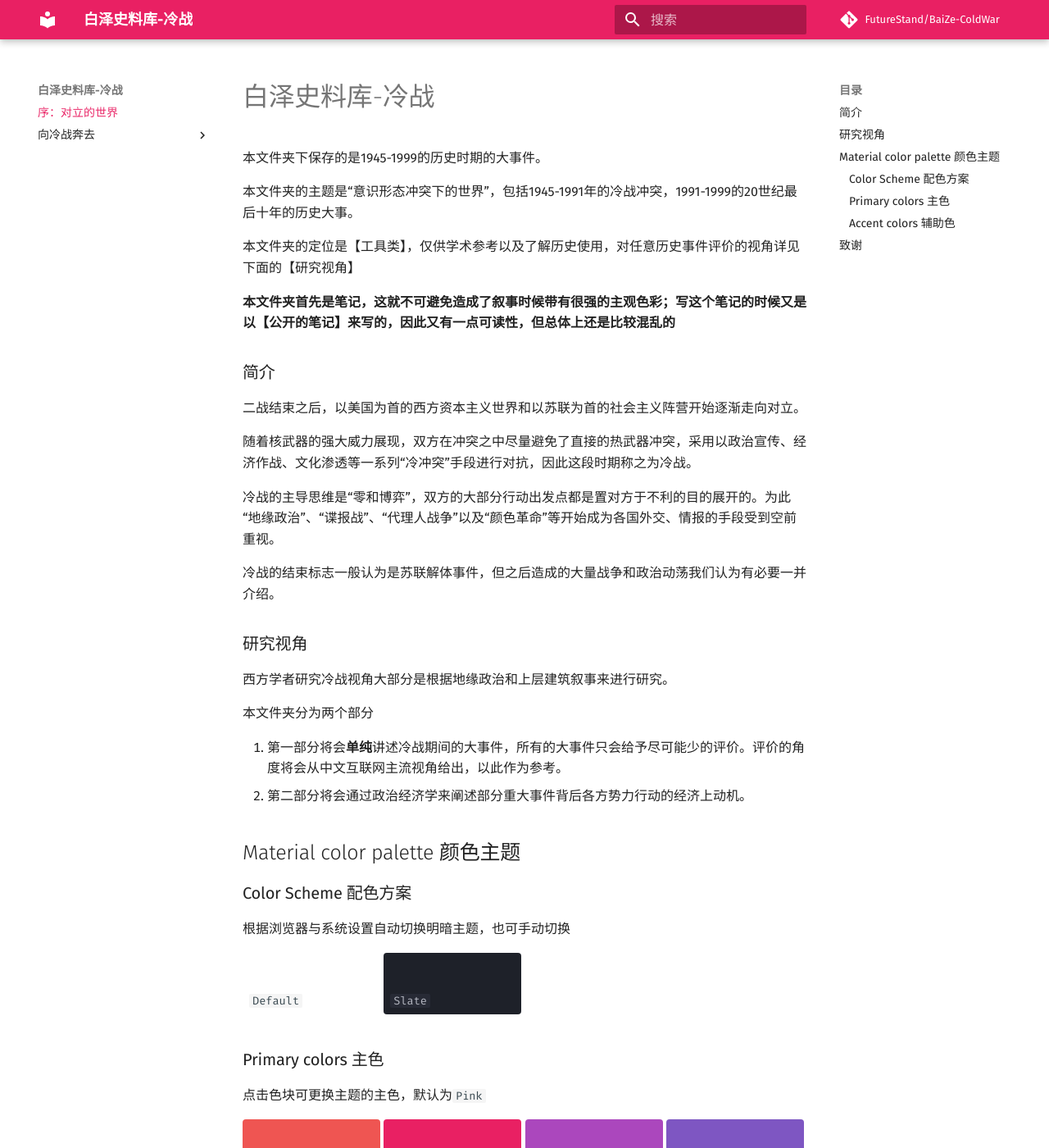
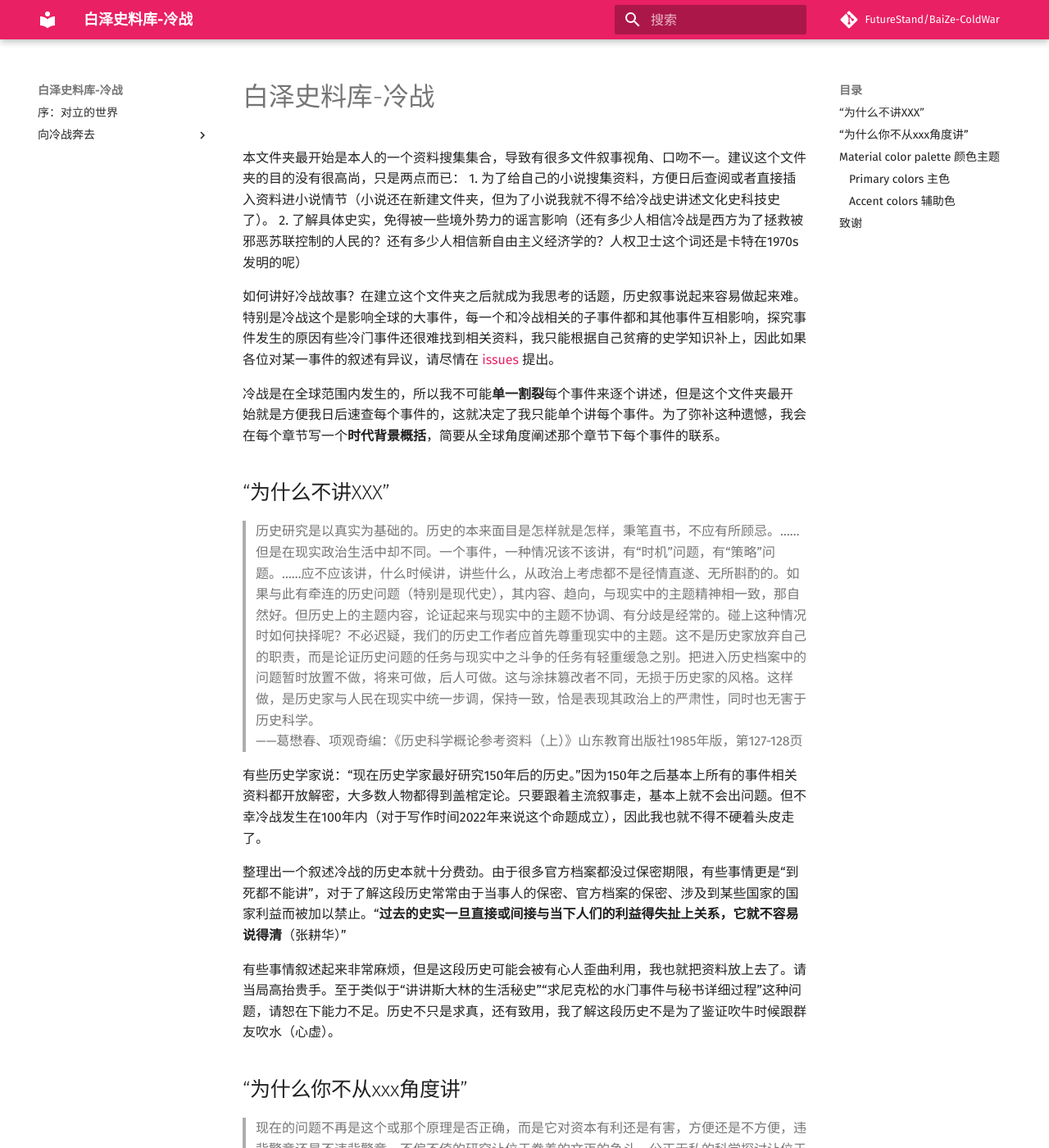
Before and after one commit to FutureStand/BaiZe-ColdWar, an MkDocs documentation site: the page built from docs/index.md, in a window 1280 px wide and 1400 px high. Shown: the whole window at 82% size. Built offline with MkDocs 1.6.1 and Material for MkDocs 9.7.7, drawn with Linux system fonts in a browser that asks for light colours; comment, search, counter and statistics services are not loaded; some of the changed text lies outside the part shown.

Commit message:
添加导言

```diff
--- /dev/null
+++ b/docs/cold-war.md
@@ -0,0 +1,15 @@
+# 序：对立的世界
+
+1994年，西伯利亚大铁路上，一辆客运列车车厢坐着一位老人。他的目光随着向西的列车射向远处人民极度贫困的土地。他叹息一声：“是我害了俄罗斯祖国。”
+
+这位老人名叫索尔仁尼琴，你可能不认识他的名字，但一定听说过在他笔尖下描述的一个地名——古拉格群岛。《古拉格群岛》讲述了在一个名为古拉格群岛上面的苏联劳改营的生活，这本书让索尔仁尼琴使他获得了1970年的诺贝尔文学奖，也使他1974年失去了苏联公民的身份，同时也埋没了他1978年移居美国之后对资本主义制度的抨击和西方民主不适合苏联的论调，现在右派尊崇他为“永远的持不同政见者”。
+
+这本书和其他“持不同政见者”的作品一起，被美国投送到苏联用于培养反抗苏维埃政权的苏联青年。苏联最后解体了，这场延续人类半个世纪之久的两大阵营的冷战结束了。
+
+两个阵营把几乎全球人类分成了三类：一类是已经加入苏联一方，一类已经加入美国一方，一类是前两类争取拉近各自一类的一方。这场没有硝烟的冲突从意识形态文化软实力到科技技术硬实力，从白令海峡到格陵兰岛，从北冰洋到南极科考站，从地下12000米的科拉钻孔到离地4亿公里的火星探测器，可以说双方为了打败对方，除了军事手段之外，招式尽出，耗费全身心力。
+
+这场绵延44年的冷战，把人类从二战结束时还在使用化学能带到了原子能时代，把人类活动范围从地球表面带到外太空，把人类远距离通信时长从以小时计到以毫秒计，把人类科技发展到一个前所未有的高度。
+
+同时这个冷战的意识形态之争形成的冷战思维延续到现在的国际政治之中。双方从未有过如此有组织的意识形态冲突，知识分子们被组织起来对敌人寻章摘句、断章取义、春秋笔法……几十个国家的通讯社、数以百计的广播电台、成千上万的报纸传单以十几种主要语言，对敌人进行24小时不停息的宣传攻势。
+
+这个冷战的开端很简单，第一次世界大战结束之后的华盛顿凡尔赛条例没有阻止二战爆发，二战之后关于世界新秩序的构成，大国们开始了博弈……
--- a/docs/index.md
+++ b/docs/index.md
@@ -1,50 +1,47 @@
 # 白泽史料库-冷战
 
-本文件夹下保存的是1945-1999的历史时期的大事件。
+本文件夹最开始是本人的一个资料搜集集合，导致有很多文件叙事视角、口吻不一。建议这个文件夹的目的没有很高尚，只是两点而已：
+1. 为了给自己的小说搜集资料，方便日后查阅或者直接插入资料进小说情节（小说还在新建文件夹，但为了小说我就不得不给冷战史讲述文化史科技史了）。
+2. 了解具体史实，免得被一些境外势力的谣言影响（还有多少人相信冷战是西方为了拯救被邪恶苏联控制的人民的？还有多少人相信新自由主义经济学的？人权卫士这个词还是卡特在1970s发明的呢）
 
-本文件夹的主题是“意识形态冲突下的世界”，包括1945-1991年的冷战冲突，1991-1999的20世纪最后十年的历史大事。
+如何讲好冷战故事？在建立这个文件夹之后就成为我思考的话题，历史叙事说起来容易做起来难。特别是冷战这个是影响全球的大事件，每一个和冷战相关的子事件都和其他事件互相影响，探究事件发生的原因有些冷门事件还很难找到相关资料，我只能根据自己贫瘠的史学知识补上，因此如果各位对某一事件的叙述有异议，请尽情在 [issues](https://github.com/FutureStand/BaiZe-ColdWar/issues) 提出。
 
-本文件夹的定位是【工具类】，仅供学术参考以及了解历史使用，对任意历史事件评价的视角详见下面的【研究视角】
+冷战是在全球范围内发生的，所以我不可能**单一割裂**每个事件来逐个讲述，但是这个文件夹最开始就是方便我日后速查每个事件的，这就决定了我只能单个讲每个事件。为了弥补这种遗憾，我会在每个章节写一个**时代背景概括**，简要从全球角度阐述那个章节下每个事件的联系。
 
-**本文件夹首先是笔记，这就不可避免造成了叙事时候带有很强的主观色彩；写这个笔记的时候又是以【公开的笔记】来写的，因此又有一点可读性，但总体上还是比较混乱的**
+## “为什么不讲XXX”
 
-### 简介
+>历史研究是以真实为基础的。历史的本来面目是怎样就是怎样，秉笔直书，不应有所顾忌。……但是在现实政治生活中却不同。一个事件，一种情况该不该讲，有“时机”问题，有“策略”问题。……应不应该讲，什么时候讲，讲些什么，从政治上考虑都不是径情直遂、无所斟酌的。如果与此有牵连的历史问题（特别是现代史），其内容、趋向，与现实中的主题精神相一致，那自然好。但历史上的主题内容，论证起来与现实中的主题不协调、有分歧是经常的。碰上这种情况时如何抉择呢？不必迟疑，我们的历史工作者应首先尊重现实中的主题。这不是历史家放弃自己的职责，而是论证历史问题的任务与现实中之斗争的任务有轻重缓急之别。把进入历史档案中的问题暂时放置不做，将来可做，后人可做。这与涂抹篡改者不同，无损于历史家的风格。这样做，是历史家与人民在现实中统一步调，保持一致，恰是表现其政治上的严肃性，同时也无害于历史科学。
+>——葛懋春、项观奇编：《历史科学概论参考资料（上）》山东教育出版社1985年版，第127-128页
 
-二战结束之后，以美国为首的西方资本主义世界和以苏联为首的社会主义阵营开始逐渐走向对立。
+有些历史学家说：“现在历史学家最好研究150年后的历史。”因为150年之后基本上所有的事件相关资料都开放解密，大多数人物都得到盖棺定论。只要跟着主流叙事走，基本上就不会出问题。但不幸冷战发生在100年内（对于写作时间2022年来说这个命题成立），因此我也就不得不硬着头皮走了。
 
-随着核武器的强大威力展现，双方在冲突之中尽量避免了直接的热武器冲突，采用以政治宣传、经济作战、文化渗透等一系列“冷冲突”手段进行对抗，因此这段时期称之为冷战。
+整理出一个叙述冷战的历史本就十分费劲。由于很多官方档案都没过保密期限，有些事情更是“到死都不能讲”，对于了解这段历史常常由于当事人的保密、官方档案的保密、涉及到某些国家的国家利益而被加以禁止。“**过去的史实一旦直接或间接与当下人们的利益得失扯上关系，它就不容易说得清**（张耕华）”
 
-冷战的主导思维是“零和博弈”，双方的大部分行动出发点都是置对方于不利的目的展开的。为此“地缘政治”、“谍报战”、“代理人战争”以及“颜色革命”等开始成为各国外交、情报的手段受到空前重视。
+有些事情叙述起来非常麻烦，但是这段历史可能会被有心人歪曲利用，我也就把资料放上去了。请当局高抬贵手。至于类似于“讲讲斯大林的生活秘史”“求尼克松的水门事件与秘书详细过程”这种问题，请恕在下能力不足。历史不只是求真，还有致用，我了解这段历史不是为了鉴证吹牛时候跟群友吹水（心虚）。
 
-冷战的结束标志一般认为是苏联解体事件，但之后造成的大量战争和政治动荡我们认为有必要一并介绍。
+## “为什么你不从xxx角度讲”
 
-### 研究视角
+>现在的问题不再是这个或那个原理是否正确，而是它对资本有利还是有害，方便还是不方便，违背警章还是不违背警章。不偏不倚的研究让位于豢养的文丐的争斗，公正无私的科学探讨让位于辩护士的坏心恶意。
+>——《马克思恩格斯全集》23卷
 
-西方学者研究冷战视角大部分是根据地缘政治和上层建筑叙事来进行研究。
+社会科学的事实牵扯到人们的利益关系。在自然科学你可以说“科学无国界”，但社会科学本身就是带有阶级性的，有资产阶级的社会科学就有无产阶级的社会科学，有封建阶级的社会科学就有农奴阶级的社会科学。任何史实都是会牵涉到部分人的切身利益的，因此叙述史实的时候就不可避免带有自身阶级的视角。对于冷战留下的大量资料，基本上都是沾上有色眼镜的视角，不是“邪恶美帝”就是“恐怖苏修”，随着西方在冷战的胜利，留下的资料基本上都是诋毁社会主义的内容，这让本就扑朔迷离的历史更添许多了解上的难度。
 
-本文件夹分为两个部分
+我是赞同“没有超阶级的普世价值，只有特定阶级的具体利益”的，所以我不会昧着良心充当资产阶级的传声筒，讲述“苏联从头到脚都是邪恶的”，也不会跟着苏修阶级的路子喊“苏联已经建成发达社会主义，它的一切都是完美无缺的”，我个人认为凡事都要辩证看待，不能太过于绝对，非黑即白之类的。然而我是不能剥夺读者了解不同观点的权利的，从辨别有心人的奇谈怪论来说也是很有教益的。因此我会放不同观点进入下面这种卡片之中，第一个卡片的观点仅仅是放上去的顺序，没有所谓“特意排序”或者是“本人赞同”，仅仅作为读者参考之用。
 
-1. 第一部分将会**单纯**讲述冷战期间的大事件，所有的大事件只会给予尽可能少的评价。评价的角度将会从中文互联网主流视角给出，以此作为参考。
-2. 第二部分将会通过政治经济学来阐述部分重大事件背后各方势力行动的经济上动机。
+=== "观点1"
+     1. 这是一个观点
+     2. 它的编号是1
+     3. 它编号是1没有原因
+=== "观点2"
+     1. 这是另一个观点
+     2. 它的编号是2
+     3. 它编号是2没有原因
+
+如你所见
 
 ## Material color palette 颜色主题
 
-### Color Scheme 配色方案
-
-根据浏览器与系统设置自动切换明暗主题，也可手动切换
-<div class="tx-switch">
-<button data-md-color-scheme="default"><code>Default</code></button>
-<button data-md-color-scheme="slate"><code>Slate</code></button>
-</div>
-<script>
-  var buttons = document.querySelectorAll("button[data-md-color-scheme]")
-  Array.prototype.forEach.call(buttons, function(button) {
-    button.addEventListener("click", function() {
-      document.body.dataset.mdColorScheme = this.dataset.mdColorScheme;
-      localStorage.setItem("data-md-color-scheme",this.dataset.mdColorScheme);
-    })
-  })
-</script>
+这个网站是用 Mkdocs 加上 Material 主题建立的，有个极大好处就是可以定制自己的主题，你可以根据下面来定制自己的颜色主题。
 
 ### Primary colors 主色
 
@@ -82,6 +79,8 @@
 </script>
 
 ### Accent colors 辅助色
+
+就是你把鼠标放在连接上面显示的颜色。试试！
 
 点击色块更换主题的辅助色，默认为`red`
 <div class="tx-switch">
--- a/mkdocs.yml
+++ b/mkdocs.yml
@@ -8,7 +8,7 @@
 
 #目录，缩进表示子目录关系
 nav:
-  - 序：对立的世界: index.md
+  - cold-war.md
   - 向冷战奔去:
     - 战后格局:
       - 百分比协定: './after_ww2/percentages.md'
@@ -31,6 +31,7 @@
     - content.code.annotate
     #返回顶部
     - navigation.top
+    - navigation.indexes
   font:
     text: 'Fira Sans'
     code: 'Fira Mono'
@@ -52,5 +53,7 @@
   - pymdownx.inlinehilite
   - pymdownx.snippets
   - pymdownx.superfences #开启注释功能
+  - pymdownx.tabbed:
+      alternate_style: true
   - pymdownx.details
   - md_in_html
```
Also changed, not shown: commit/CODE.md (added), docs/after_ww2/index.md (added).
